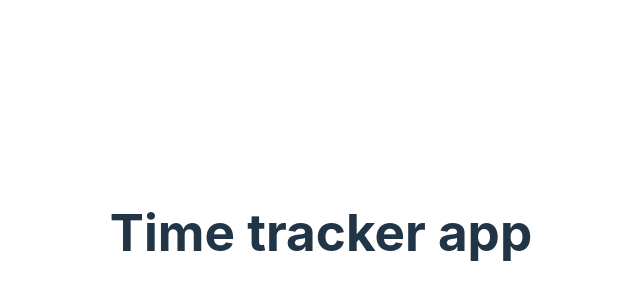
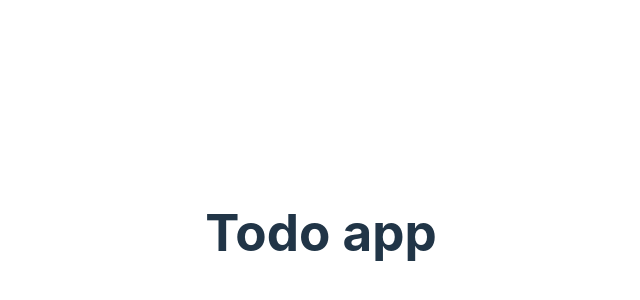
Before and after one commit to ammarasifDSU/gac-reactDevTest, a React (Vite) app: page / in a window 1280 px wide. Shown: the part 168-468 px from the top of the page, without its empty margins (319-959 px from the left). Built offline with nearby package versions, Linux system fonts and the light colour scheme.

Commit message:
name update

```diff
--- a/src/App.tsx
+++ b/src/App.tsx
@@ -4,7 +4,7 @@ function App() {
   return (
     <>
       <div>
-        <h1>Time tracker app</h1>
+        <h1>Todo app</h1>
       </div>
     </>
   );
```
Also changed, not shown: 1 other file (tests, documents, lock files or other folders).
